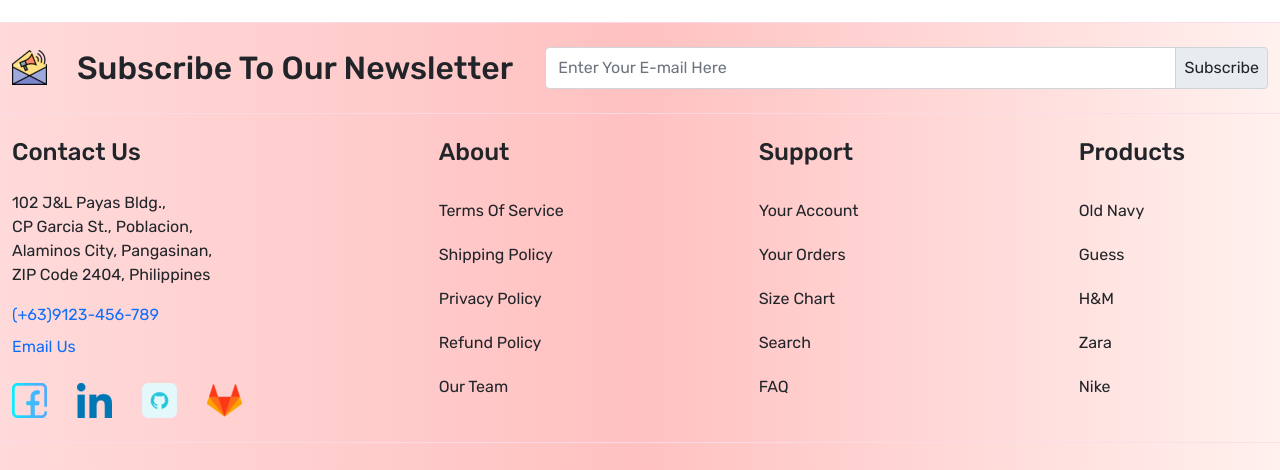
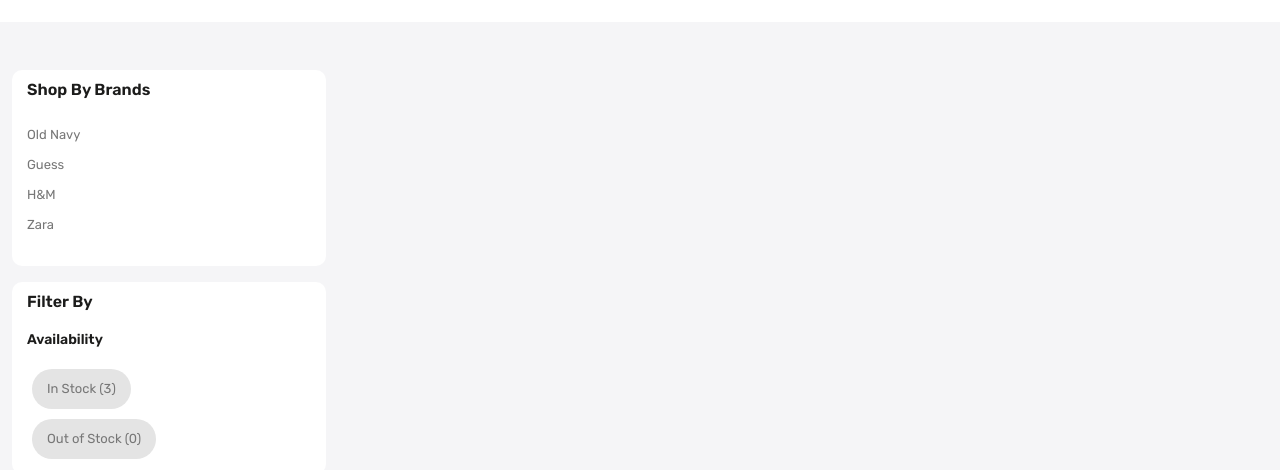
Before and after one commit to Rbihag/ecomm-app, a React (Create React App) app: page /shop in a window 1280 px wide. Shown: the part 321-791 px from the top of the page. Built offline with nearby package versions, Linux system fonts and the light colour scheme.

Commit message:
Added filter by

```diff
--- a/src/App.css
+++ b/src/App.css
@@ -449,3 +449,77 @@
 }
 
 /* famous product end */
+
+/*  View Shop start*/
+
+.filter-card {
+  background-color: white;
+  border-radius: 10px;
+  padding: 10px 15px;
+}
+
+.filter-title {
+  font-size: 16px;
+  line-height: 20px;
+  font-weight: 600;
+  color: var(--color-1c1c1b);
+  margin-bottom: 20px;
+}
+
+.filter-card ul,
+.filter-card .form-toggle-label {
+  list-style-type: none;
+  font-size: 13px;
+  line-height: 30px;
+  color: #777777;
+  cursor: pointer;
+}
+
+.filter-card .form-toggle-input {
+  display: none;
+}
+
+.form-toggle {
+  display: flex;
+  align-items: center;
+}
+
+.form-toggle-label {
+  cursor: pointer;
+  padding: 5px 15px;
+  margin: 5px;
+  background-color: #e4e4e4;
+  border-radius: 30px;
+  transition: background-color 0.3s;
+}
+
+.form-toggle-input:checked + .form-toggle-label {
+  background-color: var(--color-FFC1C1);
+  border-color: var(--color-FFC1C1);
+}
+
+.sub-title {
+  font-size: 14px;
+  font-weight: 600;
+  color: var(--color-1c1c1b);
+  margin-bottom: 15px;
+}
+
+.form-toggle-label:before {
+  content: '';
+  position: absolute;
+  top: 2px;
+  left: 2px;
+  width: 20px;
+  height: 20px;
+  background-color: #fff;
+  border-radius: 50%;
+  transition: transform 0.3s;
+}
+
+.form-toggle-input:checked + .form-toggle-label:before {
+  transform: translateX(20px);
+}
+
+
+/*  View Shop end*/
--- a/src/pages/ViewShop.js
+++ b/src/pages/ViewShop.js
@@ -1,15 +1,67 @@
-import React from 'react'
-import BreadCrumb from '../components/BreadCrumb.js'
-import Meta from '../components/Meta.js'
-
+import React from 'react';
+import BreadCrumb from '../components/BreadCrumb.js';
+import Meta from '../components/Meta.js';
 
 function ViewShop() {
     return (
         <>
             <Meta title={'View Shop'} />
             <BreadCrumb title='View Shop' />
+            <div className='store-wrapper py-5 home-wrapper-2'>
+                <div className='container-xxl'>
+                    <div className='col-3'>
+                        <div className='filter-card mb-3'>
+                            <h3 className='filter-title'>Shop By Brands</h3>
+                            <div>
+                                <ul className='ps-0'>
+                                    <li>Old Navy</li>
+                                    <li>Guess</li>
+                                    <li>H&M</li>
+                                    <li>Zara</li>
+                                </ul>
+                            </div>
+                        </div>
+                        <div className='filter-card mb-3'>
+                            <h3 className='filter-title'>Filter By</h3>
+                            <div>
+                                <h5 className='sub-title'>Availability</h5>
+                                <div className='form-toggle'>
+                                    <input
+                                        className='form-toggle-input'
+                                        type='checkbox'
+                                        id='inStockToggle'
+                                    />
+                                    <label className='form-toggle-label' htmlFor='inStockToggle'>
+                                        In Stock (3)
+                                    </label>
+                                </div>
+                                <div className='form-toggle'>
+                                    <input
+                                        className='form-toggle-input'
+                                        type='checkbox'
+                                        id='outOfStockToggle'
+                                    />
+                                    <label
+                                        className='form-toggle-label'
+                                        htmlFor='outOfStockToggle'
+                                    >
+                                        Out of Stock (0)
+                                    </label>
+                                </div>
+                            </div>
+                        </div>
+                        <div className='filter-card mb-3'>
+                            <h3 className='filter-title'>Product Tags</h3>
+                        </div>
+                        <div className='filter-card mb-3'>
+                            <h3 className='filter-title'>Surprise Product</h3>
+                        </div>
+                    </div>
+                    <div className='col-9'></div>
+                </div>
+            </div>
         </>
-    )
+    );
 }
 
-export default ViewShop
+export default ViewShop;
```
